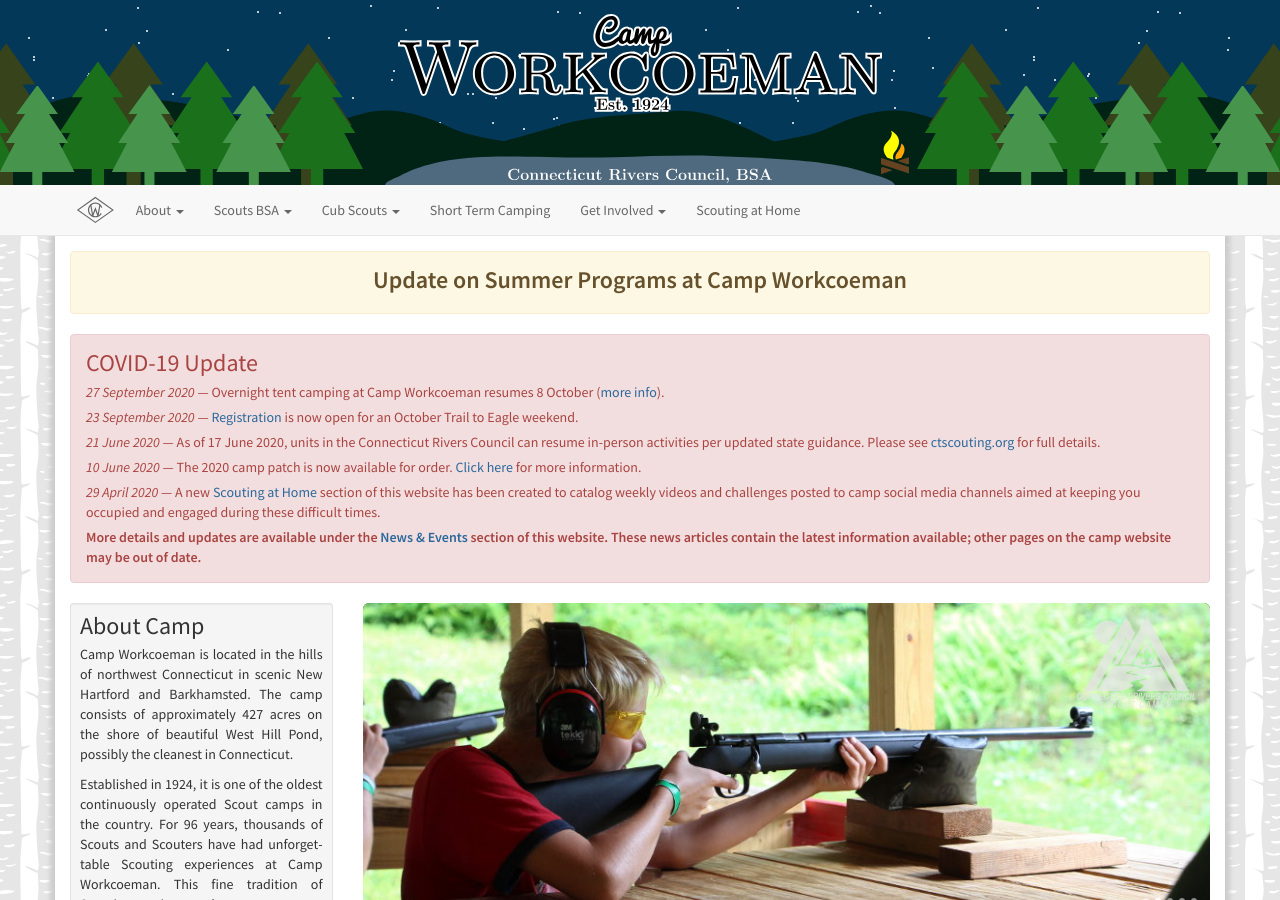
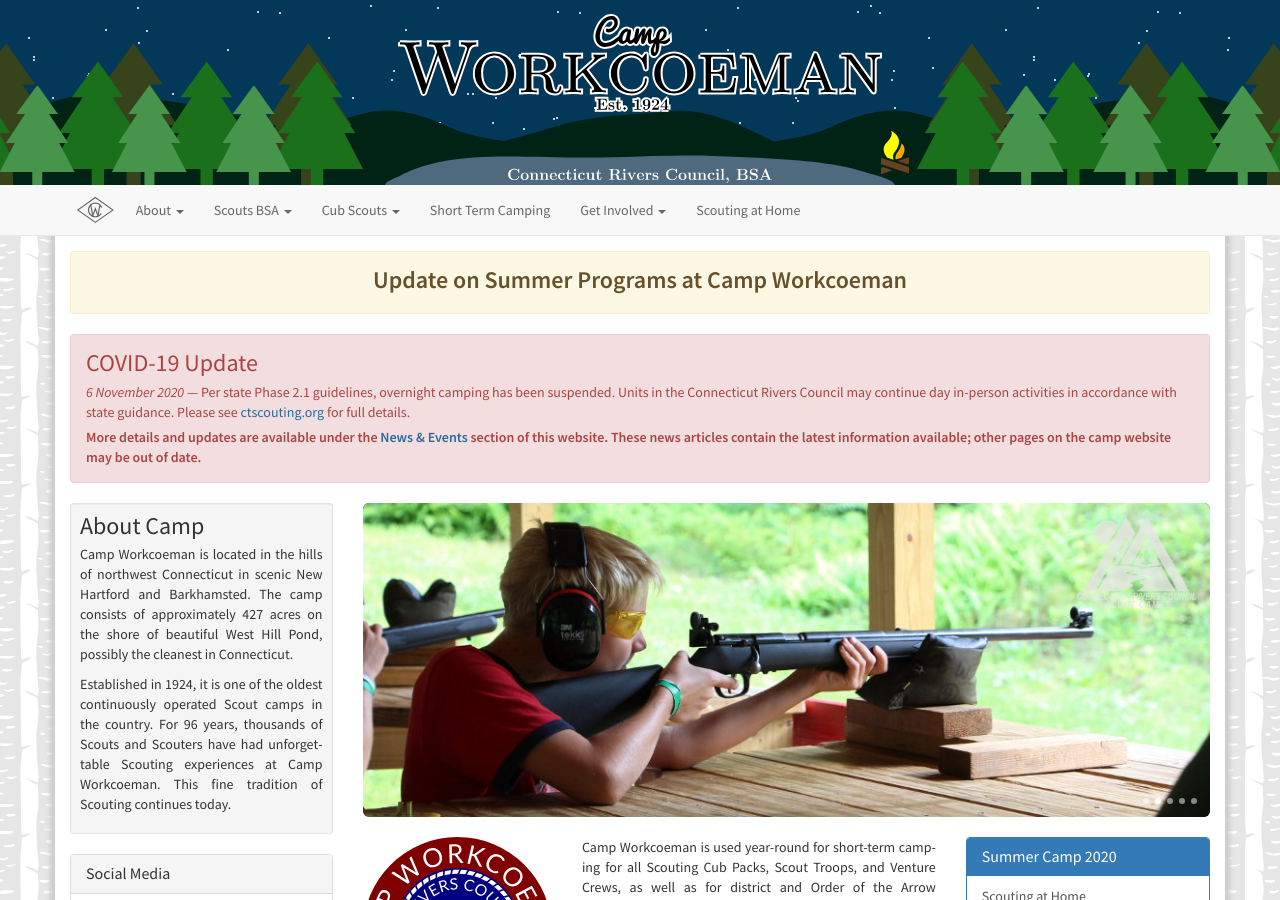
Before and after one commit to campworkcoeman/campworkcoeman.org, a Jekyll site: the page built from index.html, in a window 1280 px wide and 900 px high. Built offline with Jekyll 4.4.1, drawn with Linux system fonts in a browser that asks for light colours; nearby versions of some CDN libraries; Markdown is read by kramdown in place of the engine named in the settings.

Commit message:
COVID-19 update per CT Phase 2.1 changes.

```diff
--- a/_includes/announcement.html
+++ b/_includes/announcement.html
@@ -7,11 +7,7 @@
     </div>
     <div class="alert alert-danger">
     <h3 class="list-group-item-heading">COVID-19 Update</h3>
-    <p><em>27 September 2020</em> &mdash; Overnight tent camping at Camp Workcoeman resumes 8 October (<a href="https://campworkcoeman.org/about/news/2020/09/27/overnight-camping-resumes/">more info</a>).</p>
-    <p><em>23 September 2020</em> &mdash; <a href="https://scoutingevent.com/066-Workcoemaneagleexperience">Registration</a> is now open for an October Trail to Eagle weekend.</p>
-    <p><em>21 June 2020</em> &mdash; As of 17 June 2020, units in the Connecticut Rivers Council can resume in-person activities per updated state guidance. Please see <a href="https://ctscouting.org/covid-19-council-update/">ctscouting.org</a> for full details.</p>
-    <p><em>10 June 2020</em> &mdash; The 2020 camp patch is now available for order. <a href="https://campworkcoeman.org/about/news/2020/06/10/2020-camp-patch-available/">Click here</a> for more information.</p>
-    <p><em>29 April 2020</em> &mdash; A new <a href="https://campworkcoeman.org/scouting-at-home/">Scouting at Home</a> section of this website has been created to catalog weekly videos and challenges posted to camp social media channels aimed at keeping you occupied and engaged during these difficult times.</p>
+    <p><em>6 November 2020</em> &mdash; Per state Phase 2.1 guidelines, overnight camping has been suspended. Units in the Connecticut Rivers Council may continue day in-person activities in accordance with state guidance. Please see <a href="https://ctscouting.org/covid-19-council-update/">ctscouting.org</a> for full details.</p>
     <p><b>More details and updates are available under the <a href="https://campworkcoeman.org/about/news/">News & Events</a> section of this website. These news articles contain the latest information available; other pages on the camp website may be out of date.</b></p>
     </div>
 </div>
```
